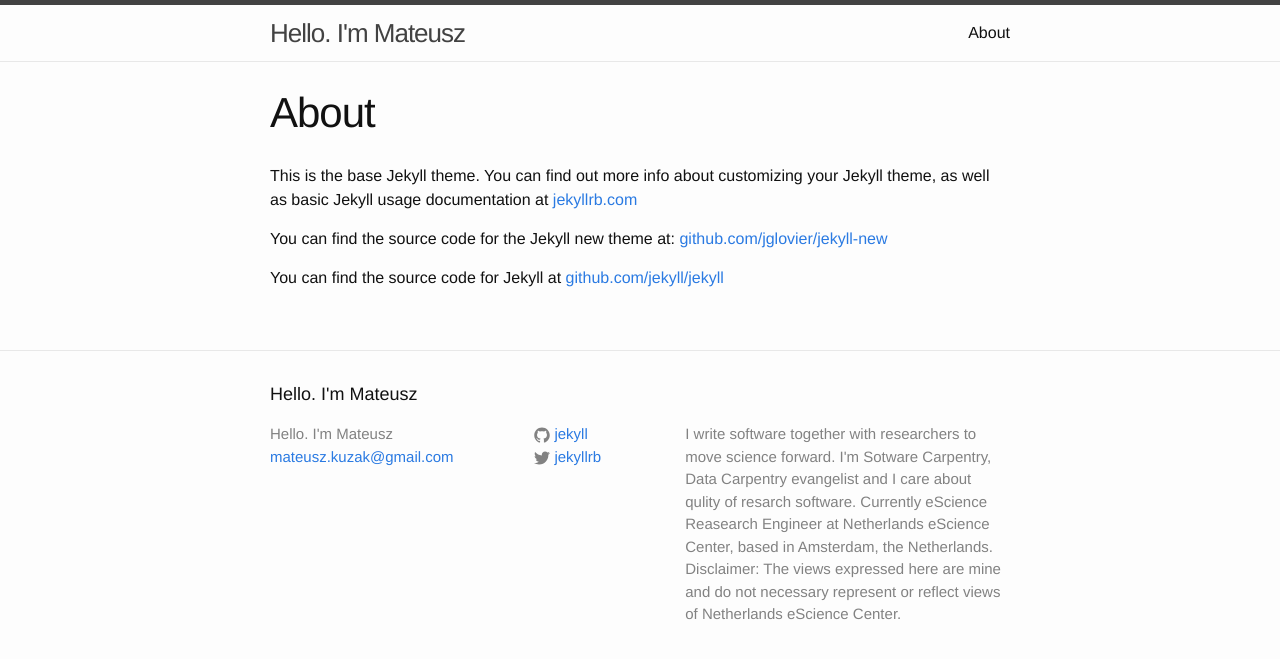
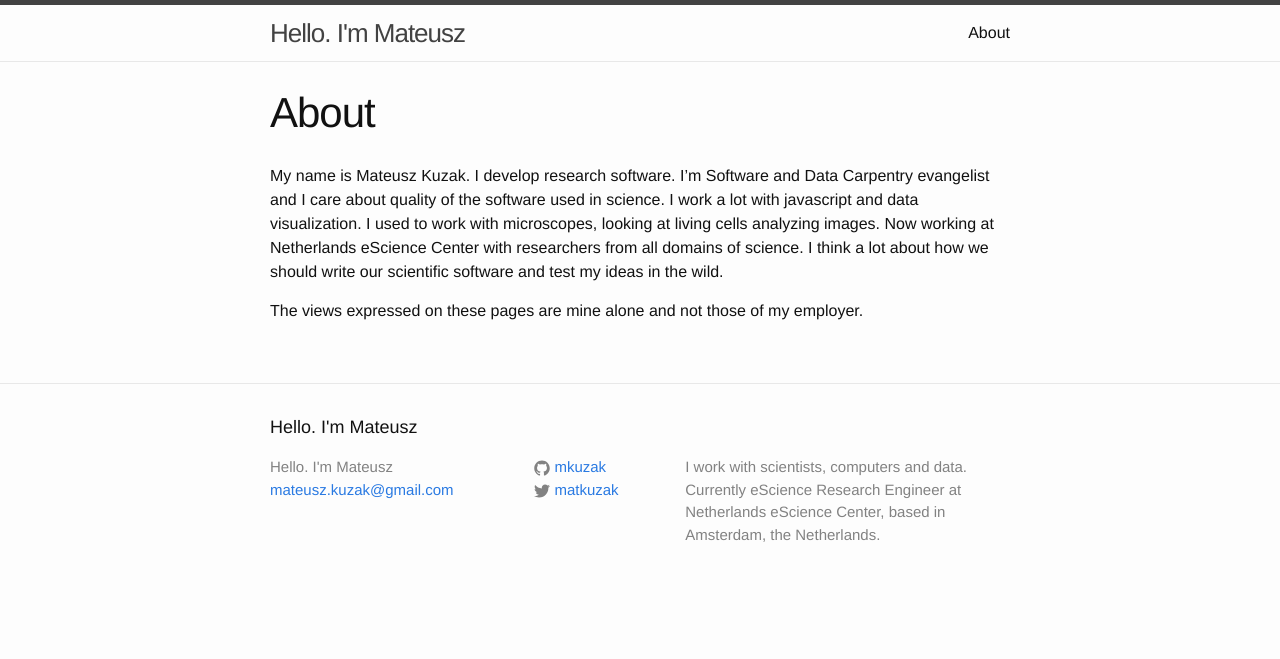
Before and after one commit to mkuzak/mkuzak.github.io, a Jekyll site: the page built from about.md, in a window 1280 px wide. Shown: the top 659 px of the page. Built offline with Jekyll 4.4.1, drawn with Linux system fonts in a browser that asks for light colours.

Commit message:
Add about and cleanup and remove somr from _config

```diff
--- a/_config.yml
+++ b/_config.yml
@@ -2,18 +2,13 @@
 title: Hello. I'm Mateusz
 email: mateusz.kuzak@gmail.com
 description: > # this means to ignore newlines until "baseurl:"
-  I write software together with researchers to move science forward.
-  I'm Sotware Carpentry, Data Carpentry evangelist and I care about qulity of
-  resarch software.
-  Currently eScience Reasearch Engineer at Netherlands
+  I work with scientists, computers and data.
+  Currently eScience Research Engineer at Netherlands
   eScience Center, based in Amsterdam, the Netherlands.
-
-  Disclaimer: The views expressed here are mine and do not necessary represent or reflect
-  views of Netherlands eScience Center.
 baseurl: "" # the subpath of your site, e.g. /blog/
 url: "http://http://mkuzak.github.io/" # the base hostname & protocol for your site
-twitter_username: jekyllrb
-github_username:  jekyll
+twitter_username: matkuzak
+github_username:  mkuzak
 
 # Build settings
 markdown: kramdown
--- a/about.md
+++ b/about.md
@@ -4,8 +4,6 @@ title: About
 permalink: /about/
 ---
 
-This is the base Jekyll theme. You can find out more info about customizing your Jekyll theme, as well as basic Jekyll usage documentation at [jekyllrb.com](http://jekyllrb.com/)
+My name is Mateusz Kuzak. I develop research software. I'm Software and Data Carpentry evangelist and I care about quality of the software used in science. I work a lot with javascript and data visualization. I used to work with microscopes, looking at living cells analyzing images. Now working at Netherlands eScience Center with researchers from all domains of science. I think a lot about how we should write our scientific software and test my ideas in the wild.
 
-You can find the source code for the Jekyll new theme at: [github.com/jglovier/jekyll-new](https://github.com/jglovier/jekyll-new)
-
-You can find the source code for Jekyll at [github.com/jekyll/jekyll](https://github.com/jekyll/jekyll)
+The views expressed on these pages are mine alone and not those of my employer.
```
